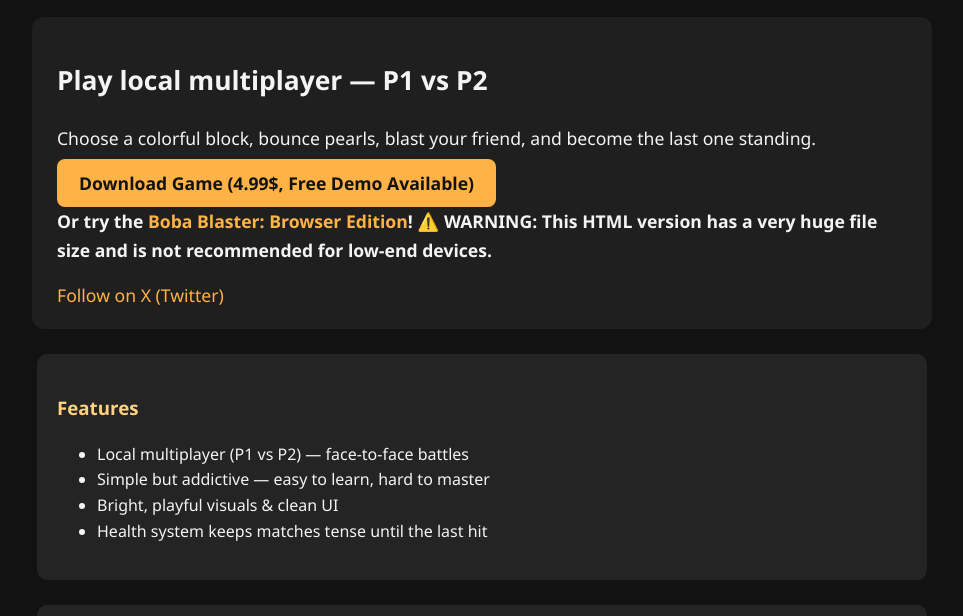
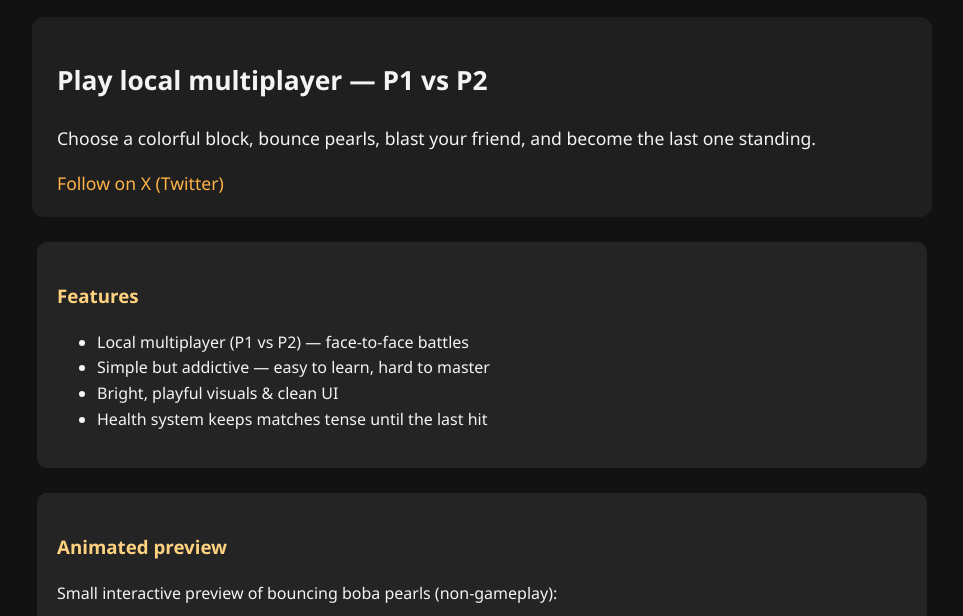
Before and after one commit to Boba-Blaster/boba-blaster.github.io, a plain HTML site: page index.html in a window 1280 px wide. Shown: the part 184-800 px from the top of the page, without its empty margins (158-1121 px from the left). Drawn offline with Linux system fonts and the light colour scheme.

Commit message:
Update index.html

```diff
--- a/index.html
+++ b/index.html
@@ -22,17 +22,6 @@
     <section class="formatted_description">
       <h2>Play local multiplayer — P1 vs P2</h2>
       <p>Choose a colorful block, bounce pearls, blast your friend, and become the last one standing.</p>
-
-      <!-- Download launcher -->
-      <a class="btn large" href="https://7173-studios.itch.io/boba-blaster" target="_blank" rel="noopener">
-        Download Game (4.99$, Free Demo Available)
-      </a>
-
-      <!-- Browser Edition link -->
-      <p style="margin-top:10px; font-weight:bold;">
-        Or try the <a href="https://boba-blaster.github.io/play.html" target="_blank" rel="noopener">Boba Blaster: Browser Edition</a>!
-        ⚠️ WARNING: This HTML version has a very huge file size and is not recommended for low-end devices.
-      </p>
 
       <div class="social" style="margin-top:15px;">
         <a href="https://x.com/BBHooray" target="_blank" rel="noopener">Follow on X (Twitter)</a>
```
